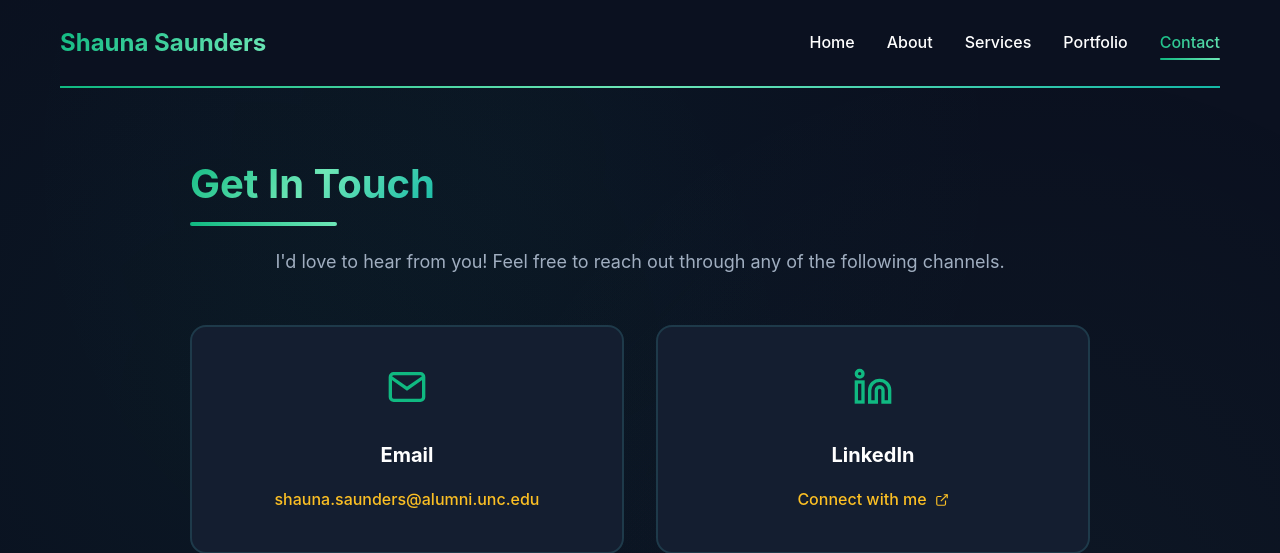
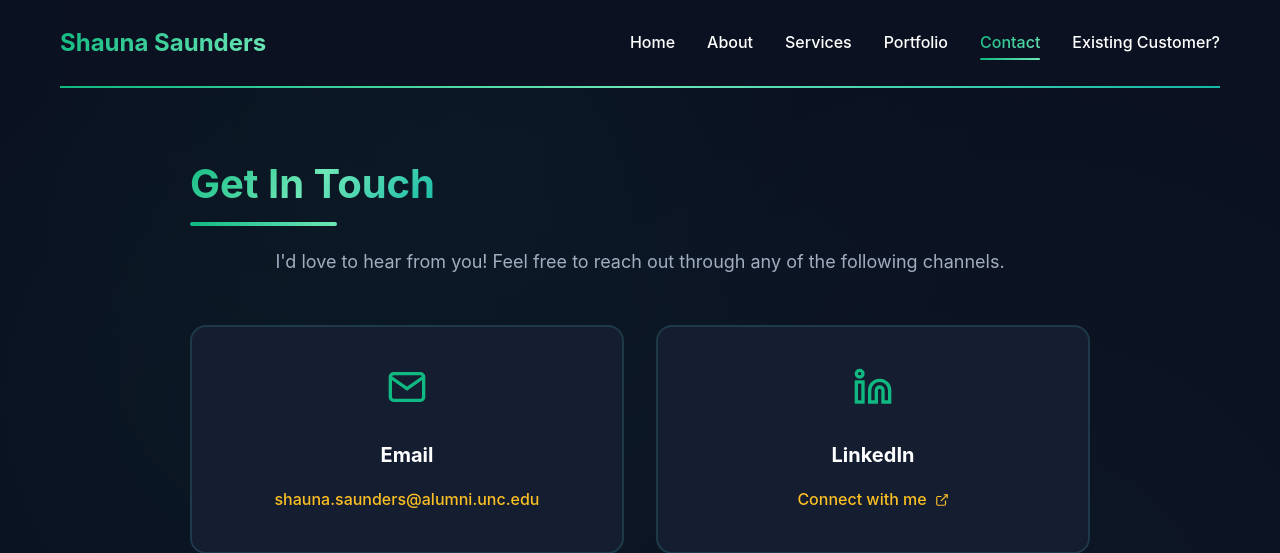
Before and after one commit to shaunacs/shauna-saunders, a Flask app: page /contact in a window 1280 px wide. Shown: the top 553 px of the page. Run offline with Flask 3, Linux system fonts and the light colour scheme; some libraries are stand-ins or nearby versions.

Commit message:
fix existing customer display on mobile

```diff
--- a/templates/about-me.html
+++ b/templates/about-me.html
@@ -19,6 +19,7 @@
             <a href="/services" class="nav-link">Services</a>
             <a href="/portfolio" class="nav-link">Portfolio</a>
             <a href="/contact" class="nav-link">Contact</a>
+            <a href="/customers/login" class="nav-link">Existing Customer?</a>
         </div>
     </nav>
 
--- a/templates/contact.html
+++ b/templates/contact.html
@@ -18,6 +18,7 @@
             <a href="/services" class="nav-link">Services</a>
             <a href="/portfolio" class="nav-link">Portfolio</a>
             <a href="/contact" class="nav-link active">Contact</a>
+            <a href="/customers/login" class="nav-link">Existing Customer?</a>
         </div>
     </nav>
 
--- a/templates/portfolio.html
+++ b/templates/portfolio.html
@@ -18,6 +18,7 @@
             <a href="/services" class="nav-link">Services</a>
             <a href="/portfolio" class="nav-link active">Portfolio</a>
             <a href="/contact" class="nav-link">Contact</a>
+            <a href="/customers/login" class="nav-link">Existing Customer?</a>
         </div>
     </nav>
 
--- a/templates/services.html
+++ b/templates/services.html
@@ -18,6 +18,7 @@
             <a href="/services" class="nav-link active">Services</a>
             <a href="/portfolio" class="nav-link">Portfolio</a>
             <a href="/contact" class="nav-link">Contact</a>
+            <a href="/customers/login" class="nav-link">Existing Customer?</a>
         </div>
     </nav>
 
```
